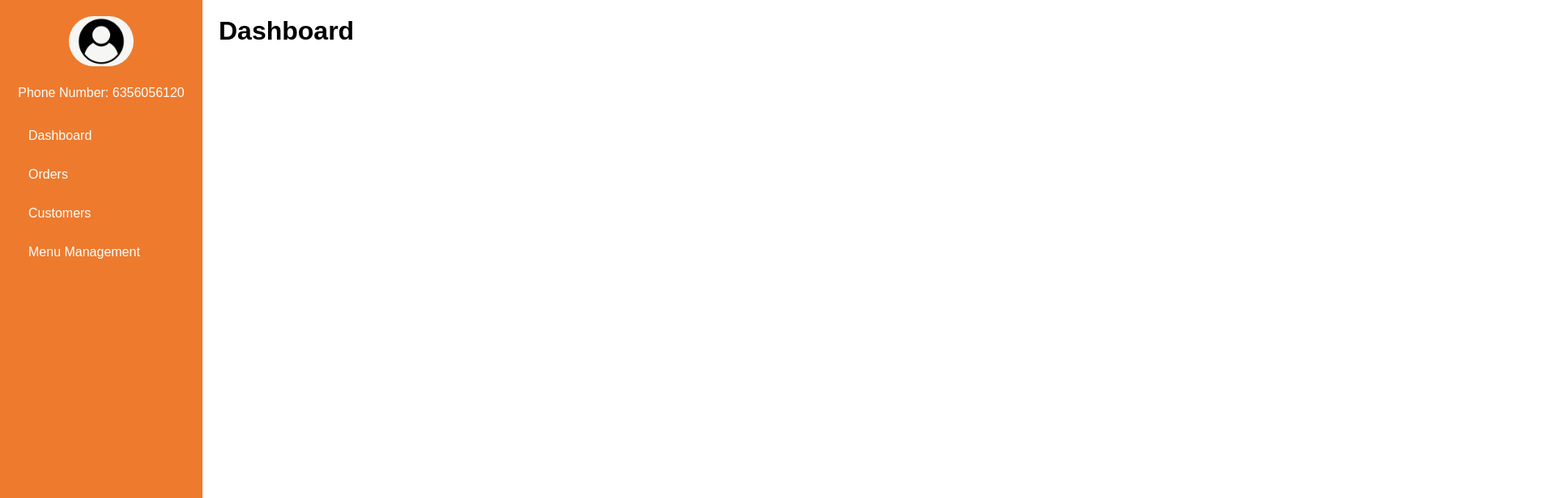
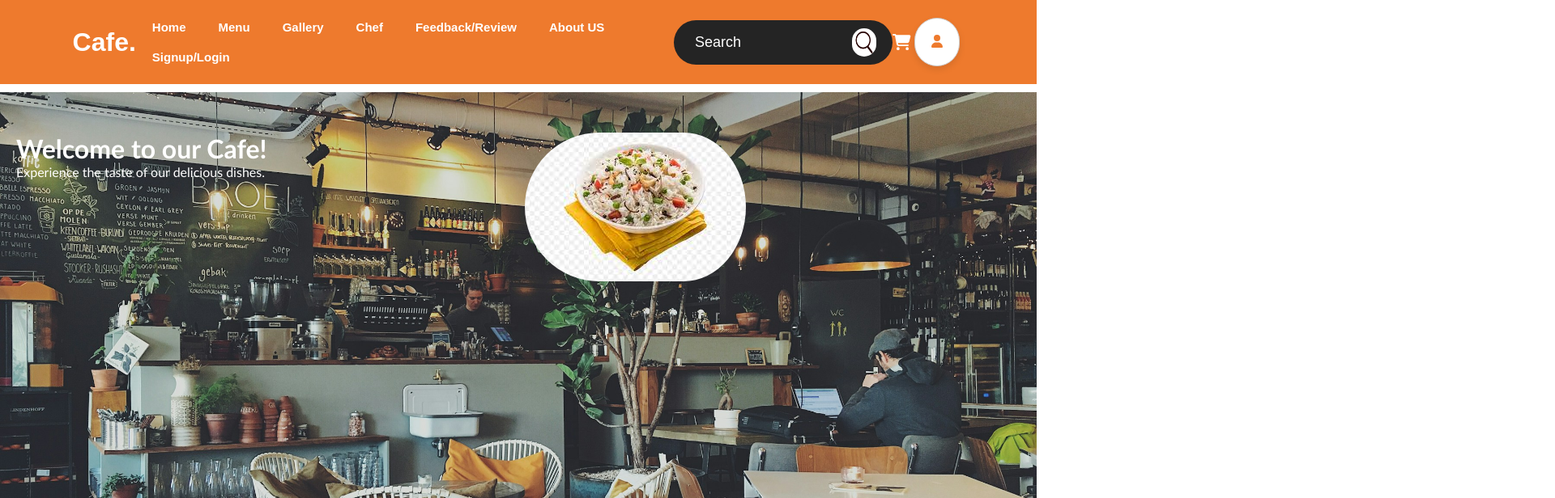
Before and after one commit to aniketsol456/Cafe_Management_Project, a React (Vite) app in the folder cafe_management_system/: page / in a window 1280 px wide. Shown: the top 616 px of the page at 81% size, 1920 px wide, since content can reach past the window. Built offline with nearby package versions, Linux system fonts and the light colour scheme.

Commit message:
Rushiraj

```diff
--- a/cafe_management_system/src/App.jsx
+++ b/cafe_management_system/src/App.jsx
@@ -22,9 +22,9 @@
     <BrowserRouter>
     <>
     <div className='container'>
-      {/* <Navbar/> */}
+      <Navbar/>
       <Routes>
-        {/* <Route exact path="/" element={ <Home/>}/>
+        <Route exact path="/" element={ <Home/>}/>
         <Route exact path="/menu" element={ <Menu/>}/>
         <Route exact path="/gallery" element={ <Gallery/>}/>
         <Route exact path="/chef" element={ <Chef/>}/>
@@ -32,11 +32,11 @@
         <Route exact path="/feedback" element={ <Feedback/>}/>
         <Route exact path="/sign-up" element={ <Signup/>}/>
         <Route exact path="/cart" element={<Cart/>}/>
-        <Route exact path='/profile' element={<Profile/>}/> */}
-        <Route exact path = '/' element={<Dashboard/>}/>
+        <Route exact path='/profile' element={<Profile/>}/>
+        {/* <Route exact path = '/' element={<Dashboard/>}/>
         <Route exact path = '/orders' element={<Order/>}/>
         <Route exact path = '/customers' element={<Customer/>}/>
-        <Route exact path = '/manu' element={<Menumanage/>}/>
+        <Route exact path = '/manu' element={<Menumanage/>}/> */}
       </Routes>
     </div>
     </>
```
